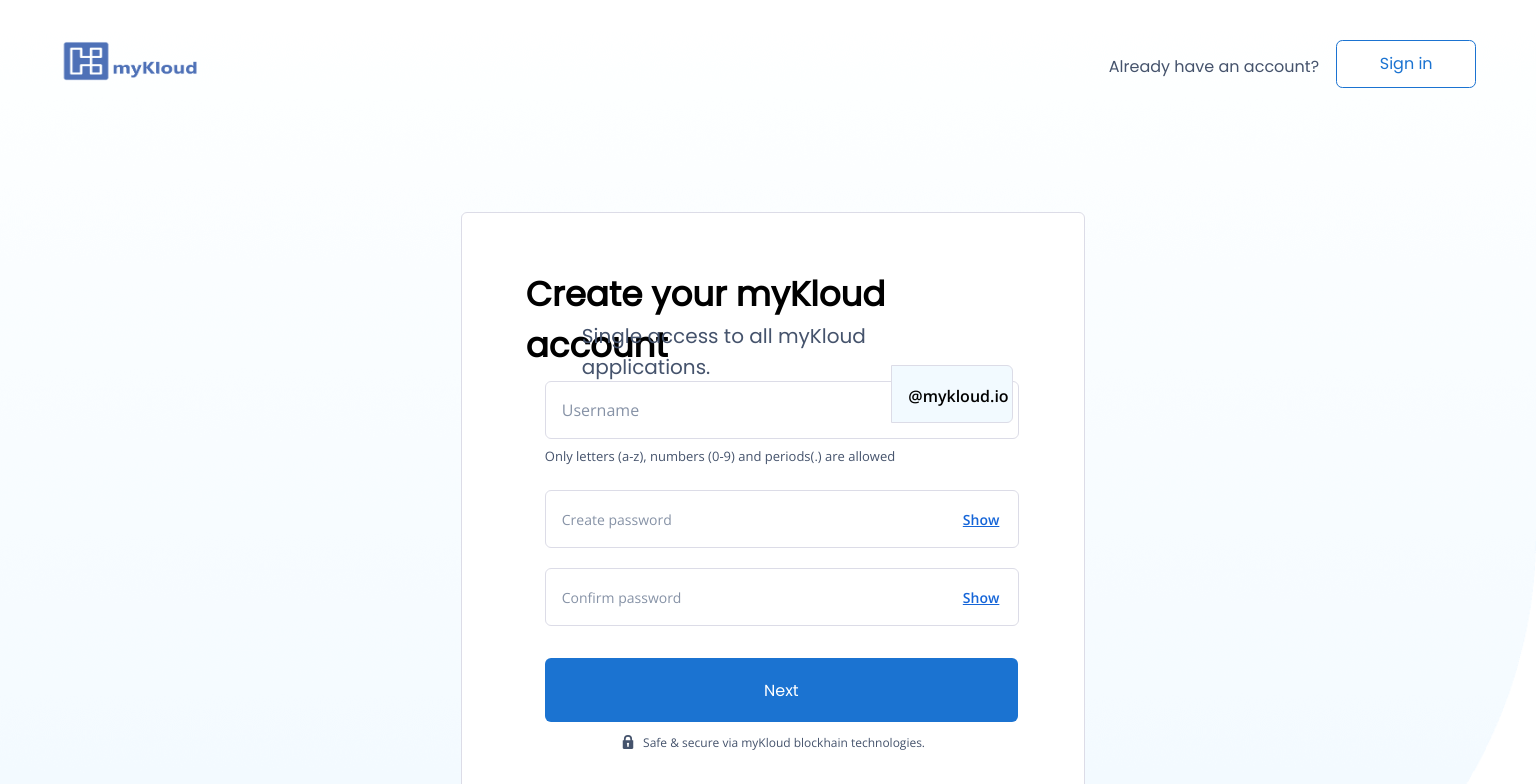
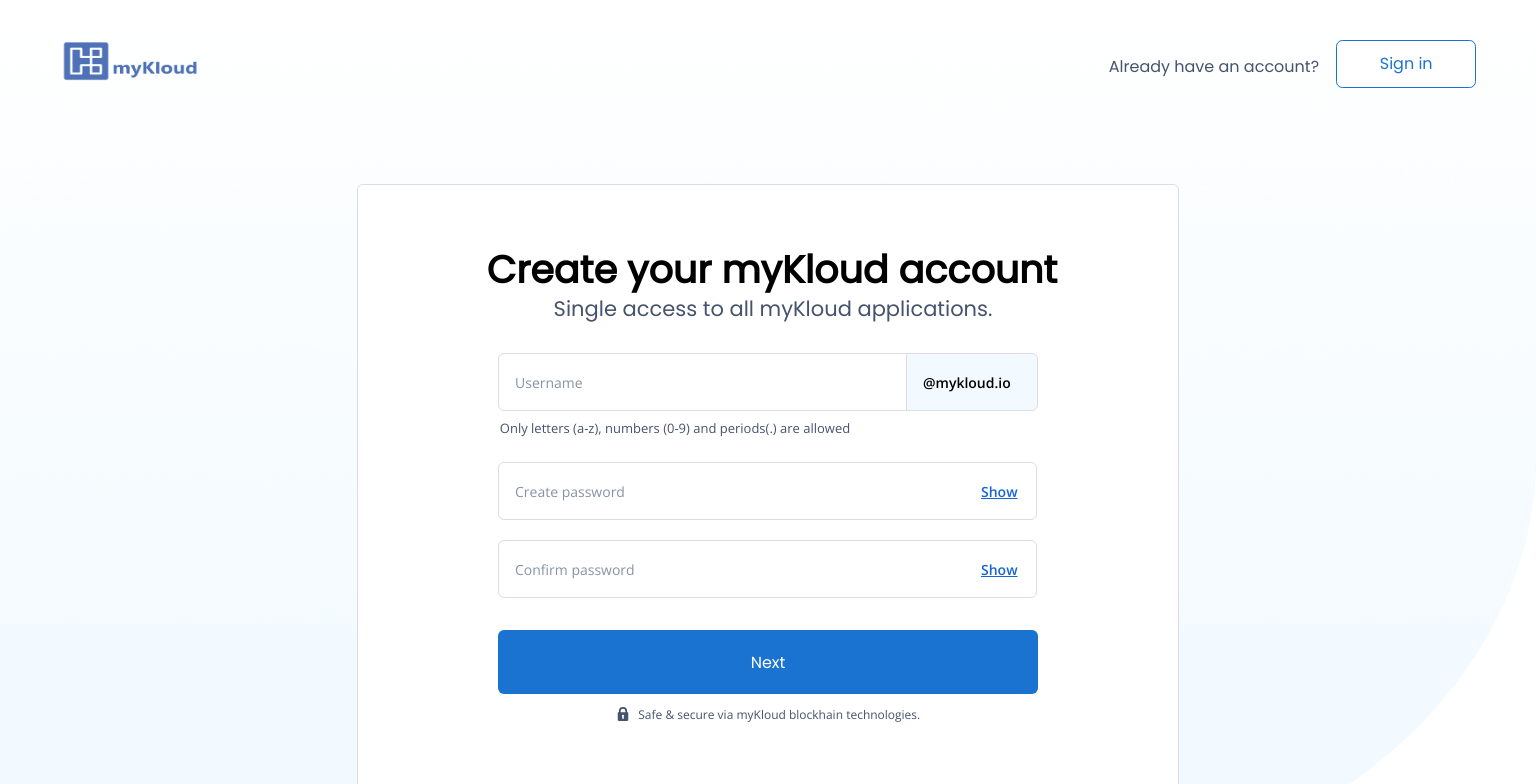
Before and after one commit to myKloud/mykloud-registration, a React (Create React App) app: page / in a window 1536 px wide. Shown: the top 784 px of the page. Built offline with nearby package versions, Linux system fonts and the light colour scheme.

Commit message:
finish responsive design (width of screen more than 1440)

```diff
--- a/src/App.css
+++ b/src/App.css
@@ -2,7 +2,6 @@ body {
   margin: 0;
   padding: 0;
   width: 100%;
-  height: 100%;
   background-image: url("./images/back.png");
   background-repeat: no-repeat;
   background-size: 100% 100%;
--- a/src/components/register/index.js
+++ b/src/components/register/index.js
@@ -30,9 +30,12 @@ const Register = () => {
 
   return (
     <>
+      <div className="register-container">
         <div className="registerForm">
           <h1 className="registerFormTitle">Create your myKloud account</h1>
-        <p className="normalText">Single access to all myKloud applications.</p>
+          <p className="normalText">
+            Single access to all myKloud applications.
+          </p>
           <div className="userName">
             <input
               type="text"
@@ -98,6 +101,7 @@ const Register = () => {
             </p>
           </div>
         </div>
+      </div>
     </>
   );
 };
--- a/src/components/register/register.css
+++ b/src/components/register/register.css
@@ -1,13 +1,16 @@
+.register-container {
+  display: flex;
+  height: 100vh;
+}
+
 .registerForm {
   width: 622px;
   border: solid 1px #dcdce7;
   background-color: #ffffff;
-  margin-top: 124px;
-  margin-bottom: 221px;
-  margin-left: 30%;
   padding-top: 56px;
   padding-bottom: 56px;
   border-radius: 6px;
+  margin: auto;
 }
 
 .registerFormTitle {
@@ -206,23 +209,99 @@
 
 @media only screen and (min-width: 1441px) {
   .registerForm {
+    width: 820px;
   }
 
   .registerFormTitle {
-    font-size: 34px;
+    font-size: 38px;
+    width: 700px;
+    text-align: center;
   }
 
   .normalText {
-    font-size: 20px;
+    width: 590px;
+    font-size: 21px;
+    text-align: center;
   }
 
+  .userName {
+    margin-left: 0px;
+    justify-content: center;
+  }
   .userField {
-    font-size: 16px;
+    width: 520px;
   }
 
   .domain {
-    font-size: 16px;
-    bottom: 16.5px;
+    width: 114px;
+    margin-left: -130px;
+    padding-right: 0px;
+  }
+
+  .note {
+    width: 450px;
+    font-size: 13px;
+    margin-left: 92px;
+    text-align: center;
+  }
+
+  .passwordField {
+    width: 521px;
+    margin-left: 140px;
+  }
+
+  .confirmPasswordField {
+    width: 521px;
+    margin-left: 140px;
+  }
+  .show {
+    margin-left: -38px;
+    position: relative;
+    right: 24px;
+    width: 37px;
+    height: 19px;
+    font-family: "Open Sans";
+    font-size: 14px;
+    font-weight: 600;
+    font-stretch: normal;
+    font-style: normal;
+    line-height: normal;
+    letter-spacing: normal;
+    text-align: left;
+    color: #1565d8;
+    cursor: pointer;
+    border: none;
+    background-color: white;
+  }
+
+  .nextBtn {
+    width: 540px;
+    margin-left: 140px;
+  }
+
+  .safeMessage {
+    display: flex;
+    justify-content: center;
+    gap: 0.5555555555555555555555vw;
+  }
+
+  .icon {
+    object-fit: contain;
+    width: 14px;
+    height: 14px;
+    margin-top: 13px;
+  }
+
+  .info {
+    font-family: "Open Sans";
+    font-size: 12px;
+    font-weight: normal;
+    font-stretch: normal;
+    font-style: normal;
+    line-height: normal;
+    letter-spacing: normal;
+    text-align: center;
+    color: #45536c;
   }
 }
 
```
Lines whose indentation alone changed are shown as unchanged.
